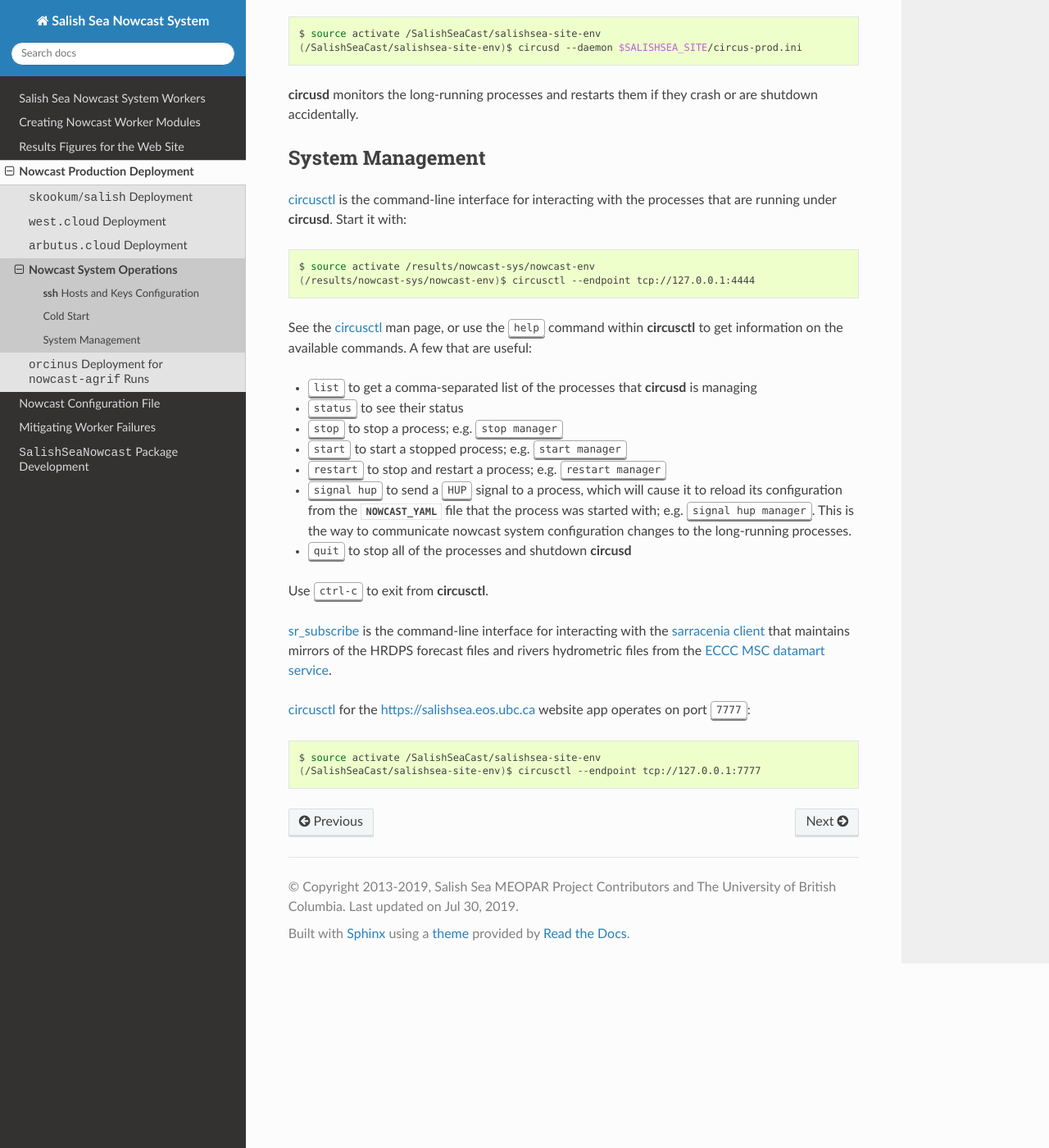
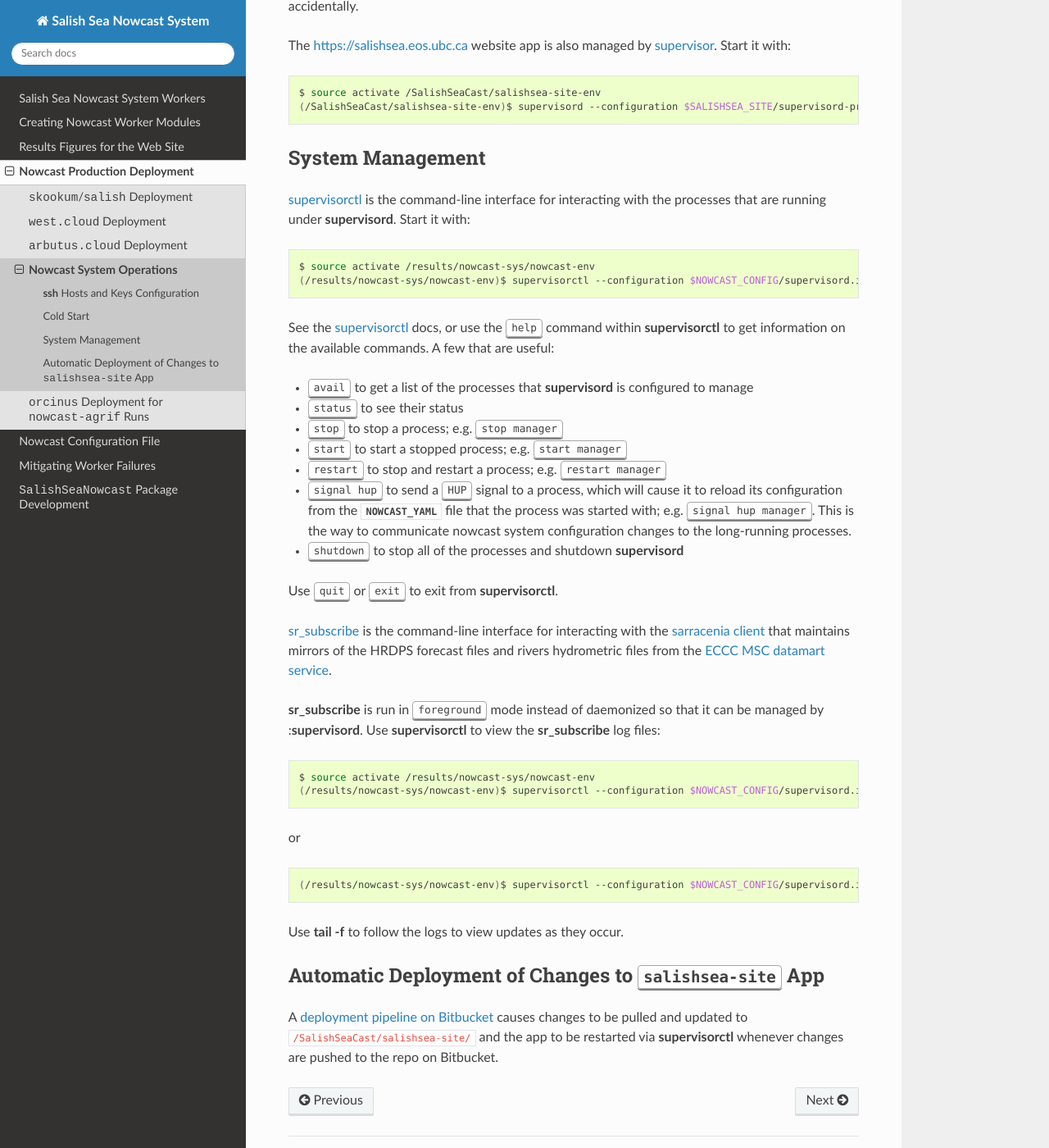
Before and after one commit to SalishSeaCast/SalishSeaNowcast, a Sphinx documentation site: the page built from docs/deployment/operations.rst, in a window 1280 px wide and 1400 px high, scrolled down 652 px. Shown: the whole window at 82% size. Built offline with Sphinx 7.4.7 and the Read the Docs theme 2.0.0, drawn with Linux system fonts in a browser that asks for light colours; the version number could not be read and is left out; some of the changed text lies outside the part shown.

Commit message:
Change process manager from circus to supervisor

```diff
--- a/docs/deployment/operations.rst
+++ b/docs/deployment/operations.rst
@@ -30,53 +30,53 @@ Cold Start
 ==========
 
 The long-running processes in the nowcast system framework,
+the log aggregator,
 the message broker,
-the manager,
-and the log_aggregator,
-are managed by the `circus`_ process manager tool.
+and the manager,
+are managed by the `supervisor`_ process manager tool.
 So is the `sarracenia client`_ that maintains mirrors of the HRDPS forecast files and rivers hydrometric files from the `ECCC MSC datamart service`_.
 
 .. _sarracenia client: https://github.com/MetPX/sarracenia/blob/master/doc/sr_subscribe.1.rst#documentation
 .. _ECCC MSC datamart service: https://dd.weather.gc.ca/
 
-.. _circus: https://circus.readthedocs.io/en/latest/
+.. _supervisor: http://supervisord.org/
 
 Start the nowcast system and sarracenia client with:
 
 .. code-block:: bash
 
     $ source activate /results/nowcast-sys/nowcast-env
-    (/results/nowcast-sys/nowcast-env)$ circusd --daemon $NOWCAST_CONFIG/circus.ini
+    (/results/nowcast-sys/nowcast-env)$ supervisord --configuration $NOWCAST_CONFIG/supervisord.ini
 
-The https://salishsea.eos.ubc.ca website app is also managed by `circus`_.
+:command:`supervisord` monitors the long-running processes and restarts them if they crash or are shutdown accidentally.
+
+The https://salishsea.eos.ubc.ca website app is also managed by `supervisor`_.
 Start it with:
 
 .. code-block:: bash
 
     $ source activate /SalishSeaCast/salishsea-site-env
-    (/SalishSeaCast/salishsea-site-env)$ circusd --daemon $SALISHSEA_SITE/circus-prod.ini
-
-:command:`circusd` monitors the long-running processes and restarts them if they crash or are shutdown accidentally.
+    (/SalishSeaCast/salishsea-site-env)$ supervisord --configuration $SALISHSEA_SITE/supervisord-prod.ini
 
 
 System Management
 =================
 
-`circusctl`_ is the command-line interface for interacting with the processes that are running under :command:`circusd`.
+`supervisorctl`_ is the command-line interface for interacting with the processes that are running under :command:`supervisord`.
 Start it with:
 
 .. code-block:: bash
 
     $ source activate /results/nowcast-sys/nowcast-env
-    (/results/nowcast-sys/nowcast-env)$ circusctl --endpoint tcp://127.0.0.1:4444
+    (/results/nowcast-sys/nowcast-env)$ supervisorctl --configuration $NOWCAST_CONFIG/supervisord.ini
 
-.. _circusctl: https://circus.readthedocs.io/en/latest/man/circusctl/
+.. _supervisorctl: http://supervisord.org/running.html#running-supervisorctl
 
-See the `circusctl`_ man page,
-or use the :kbd:`help` command within :command:`circusctl` to get information on the available commands.
+See the `supervisorctl`_ docs,
+or use the :kbd:`help` command within :command:`supervisorctl` to get information on the available commands.
 A few that are useful:
 
-* :kbd:`list` to get a comma-separated list of the processes that :command:`circusd` is managing
+* :kbd:`avail` to get a list of the processes that :command:`supervisord` is configured to manage
 * :kbd:`status` to see their status
 * :kbd:`stop` to stop a process;
   e.g. :kbd:`stop manager`
@@ -88,17 +88,34 @@ A few that are useful:
   which will cause it to reload its configuration from the :envvar:`NOWCAST_YAML` file that the process was started with;
   e.g. :kbd:`signal hup manager`.
   This is the way to communicate nowcast system configuration changes to the long-running processes.
-* :kbd:`quit` to stop all of the processes and shutdown :command:`circusd`
+* :kbd:`shutdown` to stop all of the processes and shutdown :command:`supervisord`
 
-Use :kbd:`ctrl-c` to exit from :command:`circusctl`.
+Use :kbd:`quit` or :kbd:`exit` to exit from :command:`supervisorctl`.
 
 `sr_subscribe`_ is the command-line interface for interacting with the `sarracenia client`_ that maintains mirrors of the HRDPS forecast files and rivers hydrometric files from the `ECCC MSC datamart service`_.
 
 .. _sr_subscribe: https://github.com/MetPX/sarracenia/blob/master/doc/sr_subscribe.1.rst
 
-`circusctl`_ for the https://salishsea.eos.ubc.ca website app operates on port :kbd:`7777`:
+:command:`sr_subscribe` is run in :kbd:`foreground` mode instead of daemonized so that it can be managed by ::command:`supervisord`.
+Use :command:`supervisorctl` to view the :command:`sr_subscribe` log files:\
 
 .. code-block:: bash
 
-    $ source activate /SalishSeaCast/salishsea-site-env
-    (/SalishSeaCast/salishsea-site-env)$ circusctl --endpoint tcp://127.0.0.1:7777
+    $ source activate /results/nowcast-sys/nowcast-env
+    (/results/nowcast-sys/nowcast-env)$ supervisorctl --configuration $NOWCAST_CONFIG/supervisord.ini tail sr_subscribe-hrdps-west
+
+or
+
+.. code-block:: bash
+
+    (/results/nowcast-sys/nowcast-env)$ supervisorctl --configuration $NOWCAST_CONFIG/supervisord.ini tail sr_subscribe-hydrometric
+
+Use :command:`tail -f` to follow the logs to view updates as they occur.
+
+
+Automatic Deployment of Changes to :kbd:`salishsea-site` App
+============================================================
+
+A `deployment pipeline on Bitbucket`_ causes changes to be pulled and updated to :file:`/SalishSeaCast/salishsea-site/` and the app to be restarted via :command:`supervisorctl` whenever changes are pushed to the repo on Bitbucket.
+
+.. _deployment pipeline on Bitbucket: https://bitbucket.org/salishsea/salishsea-site/addon/pipelines/
--- a/environment-fig-dev.yaml
+++ b/environment-fig-dev.yaml
@@ -66,8 +66,6 @@ dependencies:
   - pip:
     - angles
     - attrs
-    - chaussette
-    - circus
     - f90nml
     - feedgen
     - pyramid
@@ -78,6 +76,7 @@ dependencies:
     - retrying
     - schedule
     - scour
+    - supervisor
     - utm
-    - waitress==0.9.0
+    - waitress
     - zeep
--- a/setup.py
+++ b/setup.py
@@ -46,7 +46,6 @@ install_requires = [
     "basemap",
     "beautifulsoup4",
     "bottleneck",
-    "circus==0.15",
     "cliff",
     "cmocean",
     "dask",
@@ -74,6 +73,7 @@ install_requires = [
     "scipy",
     "scour",
     "shapely",
+    "supervisor",
     "utm",
     "watchdog",
     "xarray",
```
Also changed, not shown: environment-dev.yaml (+4 -3 lines), environment-prod.yaml (+4 -3 lines), requirements.txt (+13 -12 lines), 3 other files.
